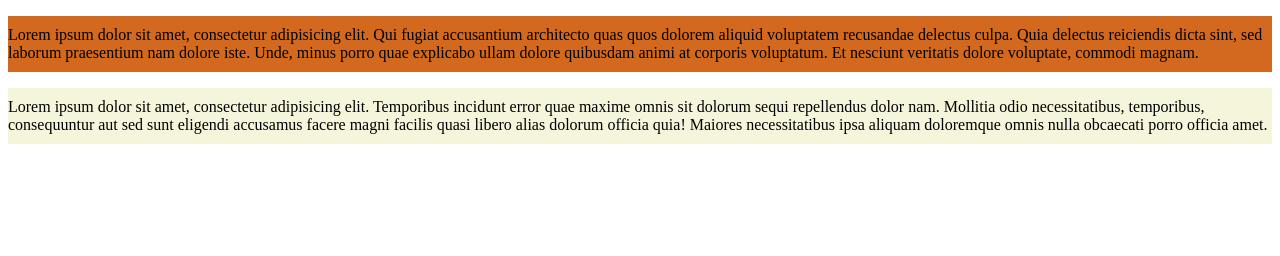
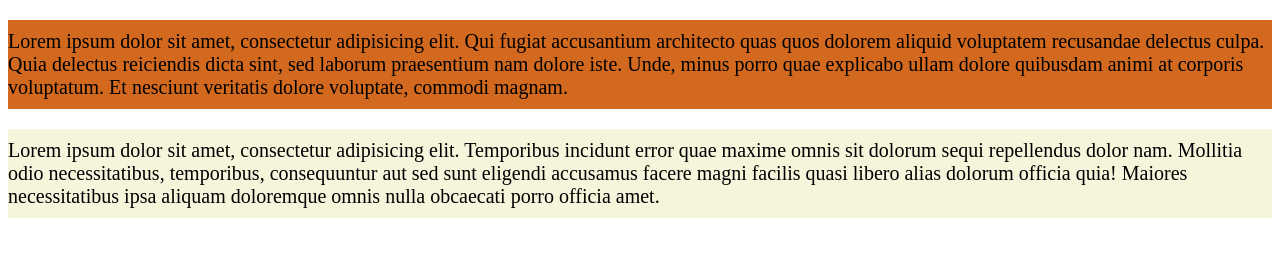
Before and after one commit to konrad03934/CSS3, a plain HTML site: page index.html in a window 1280 px wide. Drawn offline with Linux system fonts and the light colour scheme.

Commit message:
selektor klasy

```diff
--- a/css/style.css
+++ b/css/style.css
@@ -6,3 +6,7 @@ p {
 #pan-tadeusz {
 	background-color: chocolate;
 }
+
+.lorem {
+	font-size: 20px;
+}
--- a/index.html
+++ b/index.html
@@ -6,9 +6,9 @@
 	<title>Document</title>
 </head>
 <body>
-	<p id="pan-tadeusz">Lorem ipsum dolor sit amet, consectetur adipisicing elit. Qui fugiat accusantium architecto quas quos dolorem aliquid voluptatem recusandae delectus culpa. Quia delectus reiciendis dicta sint, sed laborum praesentium nam dolore iste. Unde, minus porro quae explicabo ullam dolore quibusdam animi at corporis voluptatum. Et nesciunt veritatis dolore voluptate, commodi magnam.</p>
+	<p class="lorem" id="pan-tadeusz">Lorem ipsum dolor sit amet, consectetur adipisicing elit. Qui fugiat accusantium architecto quas quos dolorem aliquid voluptatem recusandae delectus culpa. Quia delectus reiciendis dicta sint, sed laborum praesentium nam dolore iste. Unde, minus porro quae explicabo ullam dolore quibusdam animi at corporis voluptatum. Et nesciunt veritatis dolore voluptate, commodi magnam.</p>
 
-	<p>Lorem ipsum dolor sit amet, consectetur adipisicing elit. Temporibus incidunt error quae maxime omnis sit dolorum sequi repellendus dolor nam. Mollitia odio necessitatibus, temporibus, consequuntur aut sed sunt eligendi accusamus facere magni facilis quasi libero alias dolorum officia quia! Maiores necessitatibus ipsa aliquam doloremque omnis nulla obcaecati porro officia amet.</p>
+	<p class="lorem">Lorem ipsum dolor sit amet, consectetur adipisicing elit. Temporibus incidunt error quae maxime omnis sit dolorum sequi repellendus dolor nam. Mollitia odio necessitatibus, temporibus, consequuntur aut sed sunt eligendi accusamus facere magni facilis quasi libero alias dolorum officia quia! Maiores necessitatibus ipsa aliquam doloremque omnis nulla obcaecati porro officia amet.</p>
 
 </body>
 </html>
```
